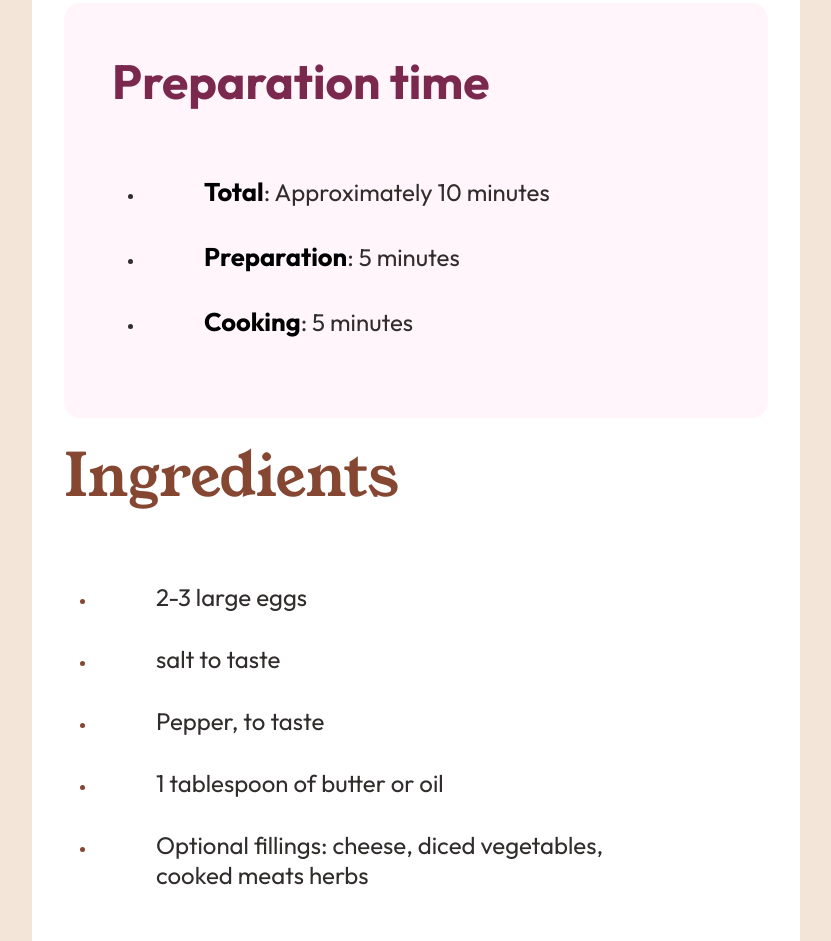
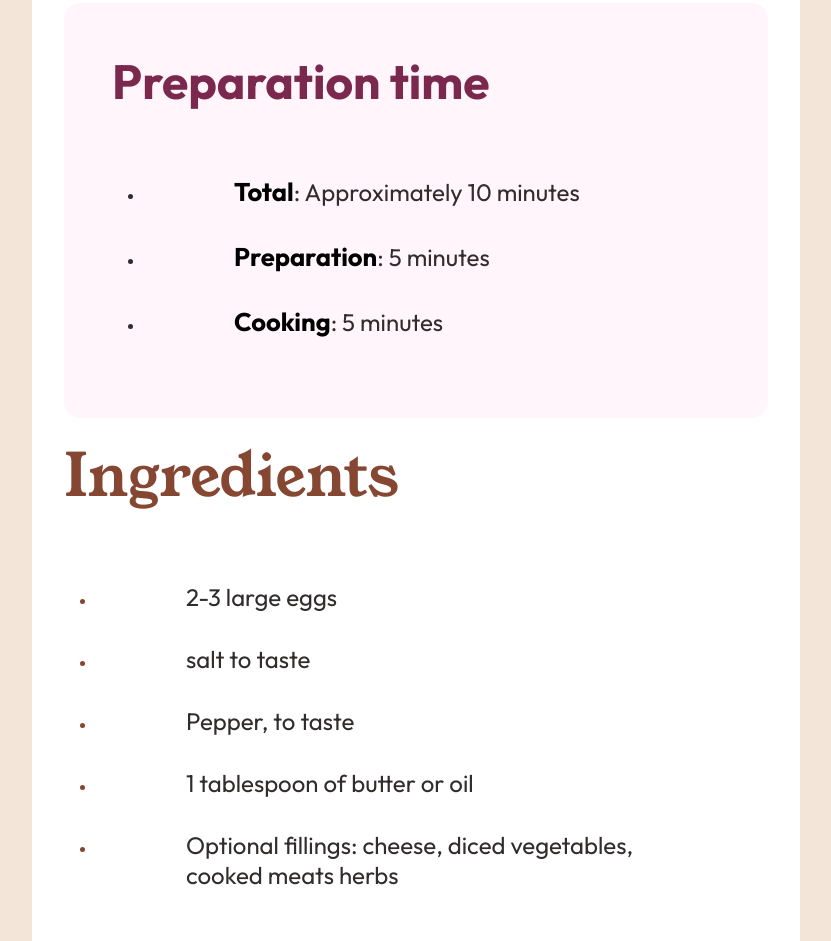
Before and after one commit to Bishalkl/Personal, a plain HTML site: page web dev/recipe-page-main (1)/index.html in a window 1280 px wide. Shown: the part 857-1798 px from the top of the page, without its empty margins (224-1055 px from the left). Drawn offline with Linux system fonts and the light colour scheme.

Commit message:
Update style.css
done

```diff
--- a/web dev/recipe-page-main (1)/style.css
+++ b/web dev/recipe-page-main (1)/style.css
@@ -6,6 +6,7 @@
     padding: 0;
     margin: 0;
     box-sizing: border-box;
+    font-size: 16px;
 }
 
 
@@ -96,7 +97,7 @@ h2{
 }
 
 li p{
-    margin-inline: 60px;
+    margin-inline: 3.75em;
 }
 
 ol{
```
